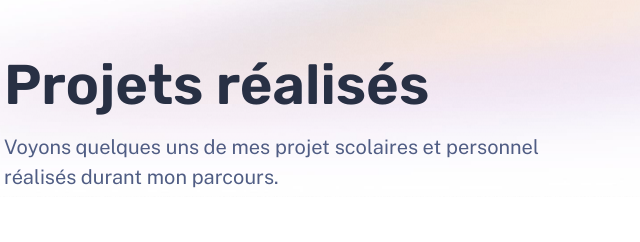
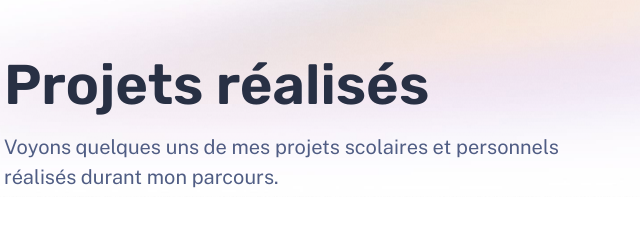
Before and after one commit to Marwane-EL/MarwaneDev, an Astro site: page / in a window 1280 px wide. Shown: the part 1200-1442 px from the top of the page, 20-660 px from the left. Built offline with nearby package versions, Linux system fonts and the light colour scheme; Astro itself is replaced by a stand-in of ours.

Commit message:
correction phrases

```diff
--- a/src/pages/index.astro
+++ b/src/pages/index.astro
@@ -56,7 +56,7 @@ const projects = (await getCollection('work'))
 			<section class="section with-background with-cta">
 				<header class="section-header stack gap-2 lg:gap-4">
 					<h3>Projets réalisés</h3>
-					<p>Voyons quelques uns de mes projet scolaires et personnel réalisés durant mon parcours.</p>
+					<p>Voyons quelques uns de mes projets scolaires et personnels réalisés durant mon parcours.</p>
 				</header>
 
 				<div class="gallery">
```
